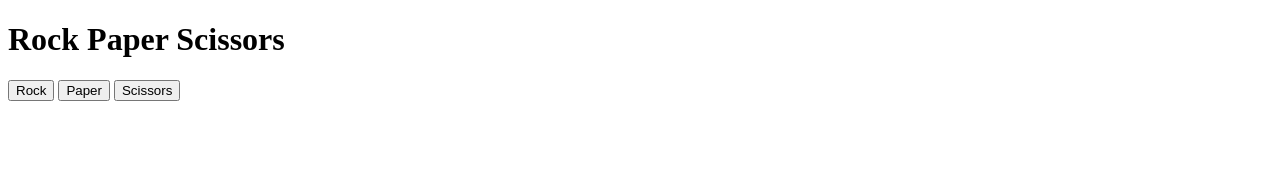
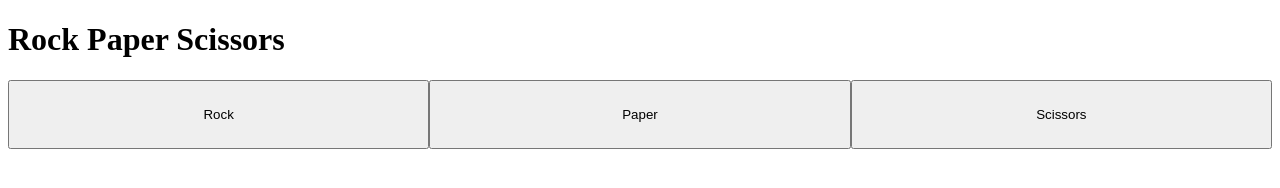
Before and after one commit to DeshawnN/odin-rps, a plain HTML site: page index.html in a window 1280 px wide. Drawn offline with Linux system fonts and the light colour scheme.

Commit message:
feat: add incredibly rudimentary page stylings

```diff
--- a/index.html
+++ b/index.html
@@ -4,14 +4,25 @@
         <title>Rock Paper Scissors</title>
         <meta charset="utf-8">
         <style>
-            kbd {
-                padding: 3px;
-                background-color: lightgrey;
-                border-radius: 2px;
+            .buttons {
+                display: flex;
             }
 
-            code {
-                text-decoration: underline;
+            .button {
+                padding: 25px;
+                flex: 1;
+            }
+
+            .results {
+                display: flex;
+                flex-direction: column;
+                margin: 0 auto;
+                justify-content: center;
+                align-items: center;
+            }
+
+            .results > * {
+                flex: 1;
             }
         </style>
     </head>
```
